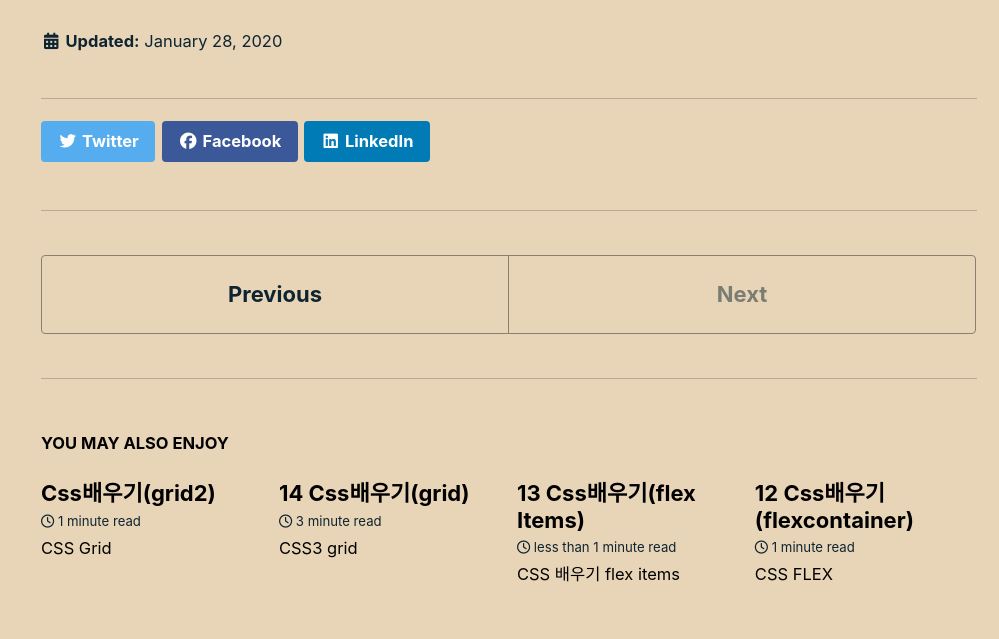
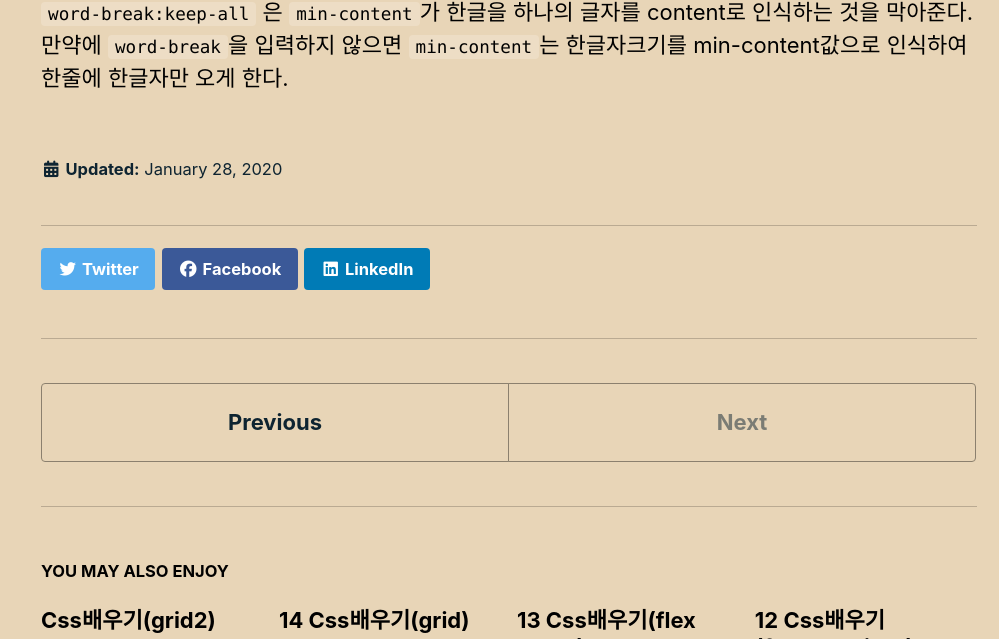
Before and after one commit to duckey-kim/duckey-kim.github.io, a Jekyll site: the page built from _posts/2020-01-28-CSS배우기(grid함수).md, in a window 1280 px wide and 900 px high, scrolled down 2633 px, cut to the strip 261-900 px from the top of the window. Shown: the whole strip, without its empty margins (281-1280 px from the left). Built offline with Jekyll 4.4.1, drawn with Linux system fonts in a browser that asks for light colours; cached includes are drawn as plain includes; nearby versions of some CDN libraries.

Commit message:
Update 2020-01-28-CSS배우기(grid함수).md

```diff
--- a/_posts/2020-01-28-CSS배우기(grid함수).md
+++ b/_posts/2020-01-28-CSS배우기(grid함수).md
@@ -70,3 +70,5 @@ Grid item이 갖고 있는 content의 최대 크기를 의미한다.
   on <a href="https://codepen.io">CodePen</a>.</span>
 </p>
 <script async src="https://static.codepen.io/assets/embed/ei.js"></script>
+
+`word-break:keep-all` 은 `min-content`가 한글을 하나의 글자를 content로 인식하는 것을 막아준다.  만약에 `word-break`을 입력하지 않으면 `min-content`는 한글자크기를 min-content값으로 인식하여 한줄에 한글자만 오게 한다.
```
